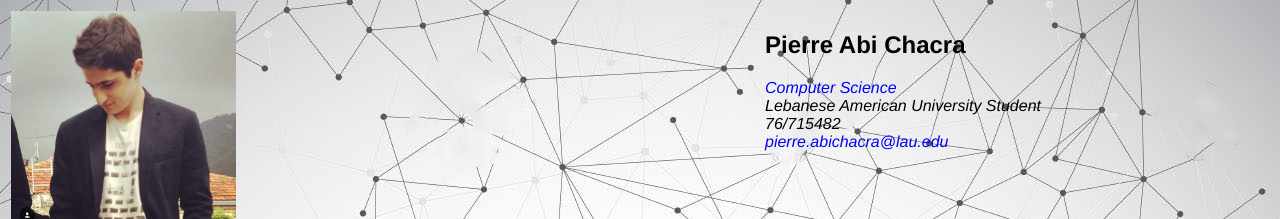
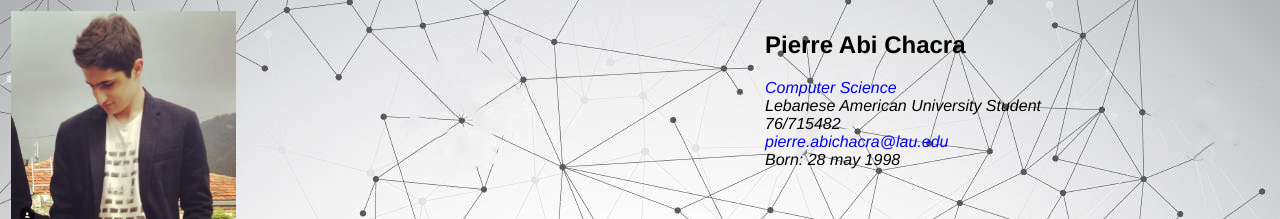
Before and after one commit to pierreabichacra/pierreabichacra.github.io, a plain HTML site: page index.html in a window 1280 px wide. Shown: the top 219 px of the page. Drawn offline with Linux system fonts and the light colour scheme.

Commit message:
5th attempt

```diff
--- a/index.html
+++ b/index.html
@@ -12,7 +12,7 @@
             <td>
                 <h2>Pierre Abi Chacra</h2>
                 <em>
-            <p><span style="color:blue;">Computer Science</span><br>Lebanese American University Student<br>76/715482<br><span style="color: blue;">pierre.abichacra@lau.edu</span></p>
+            <p><span style="color:blue;">Computer Science</span><br>Lebanese American University Student<br>76/715482<br><span style="color: blue;">pierre.abichacra@lau.edu</span><br>Born: 28 may 1998</p>
 			</em>
             </td>
         </tr>
```
